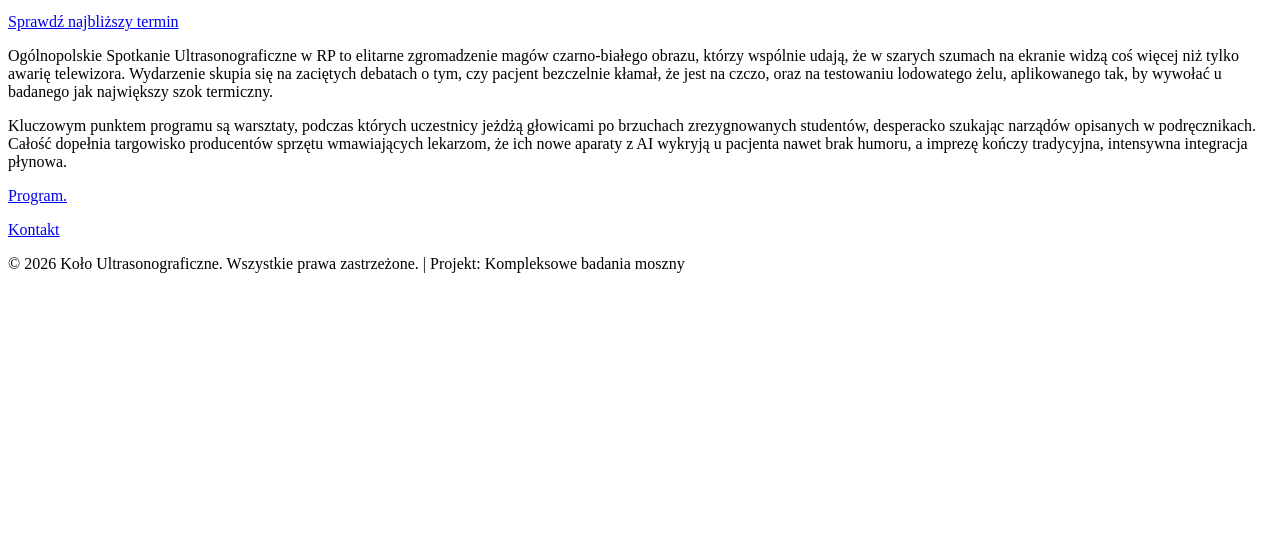
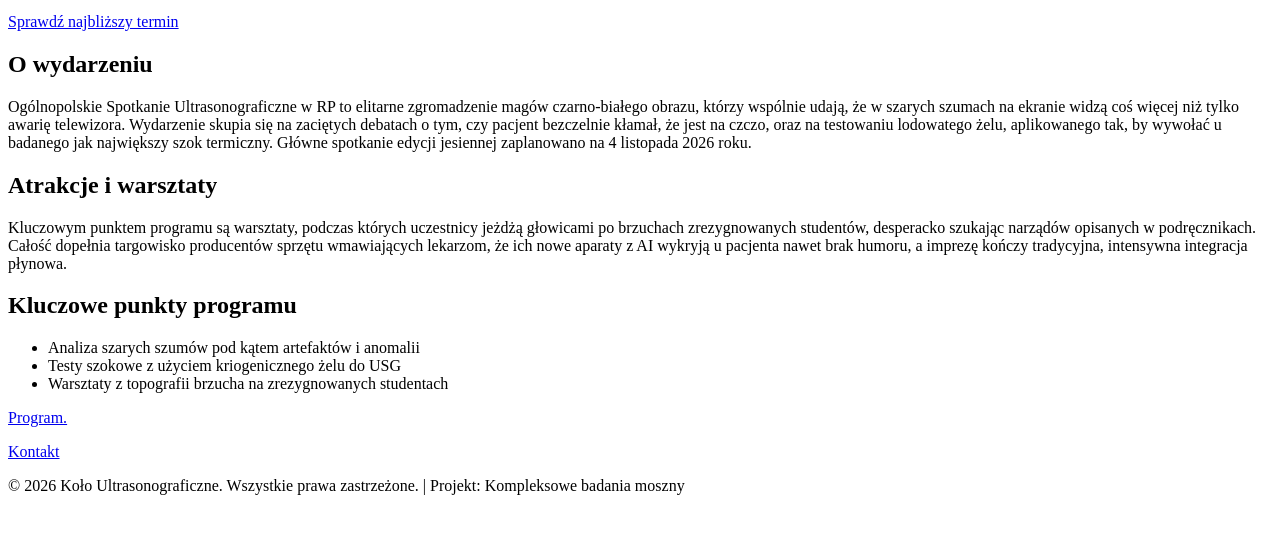
Before and after one commit to Phanesage/html-css-collab-patrik-olafik-depson, a plain HTML site: page index.html in a window 1280 px wide. Shown: the part 197-730 px from the top of the page. Drawn offline with Linux system fonts and the light colour scheme.

Commit message:
DObra jeszcze raz dodałem tą datę bo się pomyliłem

```diff
--- a/index.html
+++ b/index.html
@@ -23,8 +23,19 @@
         <p>Spotykamy się w środy.</p>
         <a href="od terminu.html">Sprawdź najbliższy termin</a>
 
-        <p>Ogólnopolskie Spotkanie Ultrasonograficzne w RP to elitarne zgromadzenie magów czarno-białego obrazu, którzy wspólnie udają, że w szarych szumach na ekranie widzą coś więcej niż tylko awarię telewizora. Wydarzenie skupia się na zaciętych debatach o tym, czy pacjent bezczelnie kłamał, że jest na czczo, oraz na testowaniu lodowatego żelu, aplikowanego tak, by wywołać u badanego jak największy szok termiczny.</p>
+        <h2>O wydarzeniu</h2>
+        <p>Ogólnopolskie Spotkanie Ultrasonograficzne w RP to elitarne zgromadzenie magów czarno-białego obrazu, którzy wspólnie udają, że w szarych szumach na ekranie widzą coś więcej niż tylko awarię telewizora. Wydarzenie skupia się na zaciętych debatach o tym, czy pacjent bezczelnie kłamał, że jest na czczo, oraz na testowaniu lodowatego żelu, aplikowanego tak, by wywołać u badanego jak największy szok termiczny. Główne spotkanie edycji jesiennej zaplanowano na <time datetime="2026-11-04">4 listopada 2026</time> roku.</p>
+
+        <h2>Atrakcje i warsztaty</h2>
         <p>Kluczowym punktem programu są warsztaty, podczas których uczestnicy jeżdżą głowicami po brzuchach zrezygnowanych studentów, desperacko szukając narządów opisanych w podręcznikach. Całość dopełnia targowisko producentów sprzętu wmawiających lekarzom, że ich nowe aparaty z AI wykryją u pacjenta nawet brak humoru, a imprezę kończy tradycyjna, intensywna integracja płynowa.</p>
+
+        <h2>Kluczowe punkty programu</h2>
+        <ul>
+            <li>Analiza szarych szumów pod kątem artefaktów i anomalii</li>
+            <li>Testy szokowe z użyciem kriogenicznego żelu do USG</li>
+            <li>Warsztaty z topografii brzucha na zrezygnowanych studentach</li>
+        </ul>
+
         <p><a href="program.html">Program.</a></p>
         <p><a href="info.html">Kontakt</a></p>
     </main>
```
